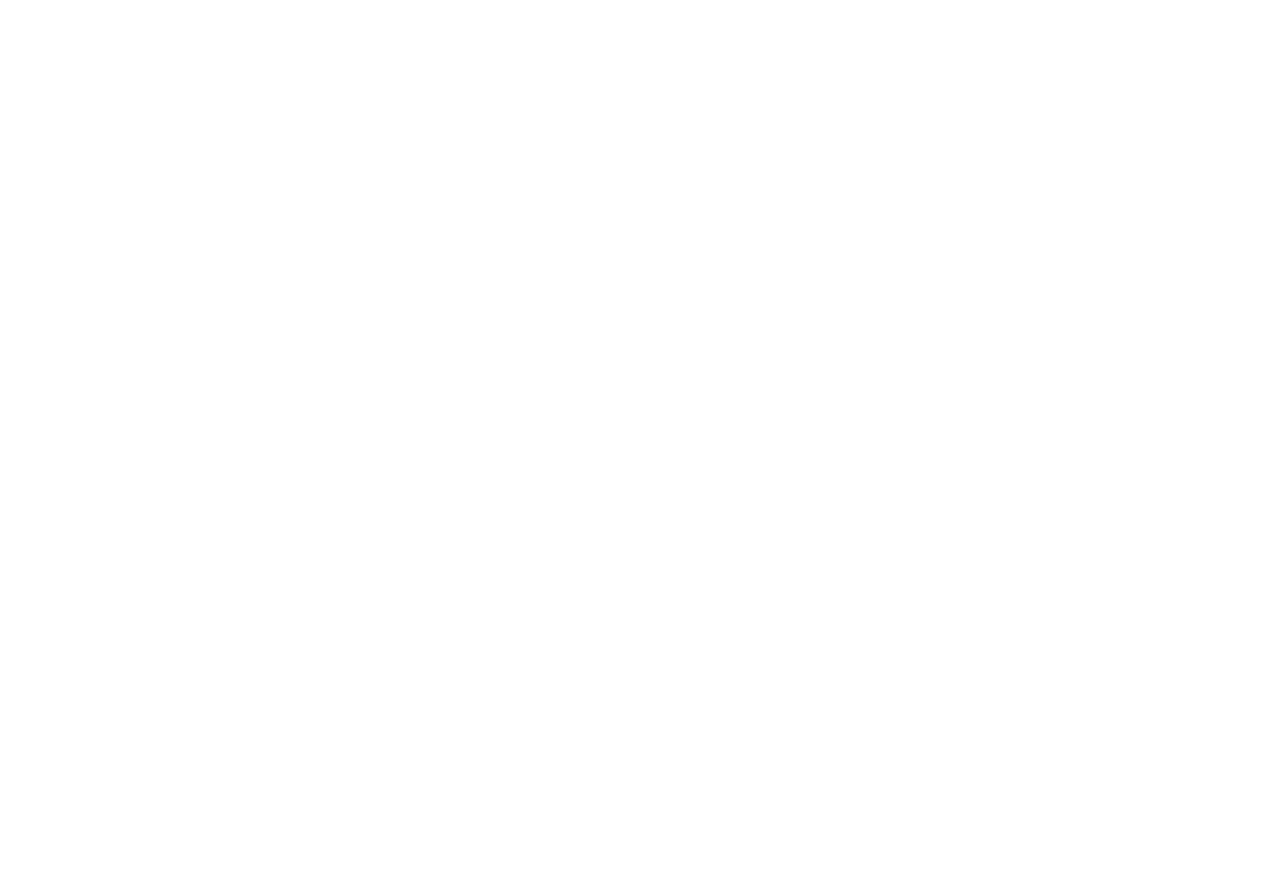
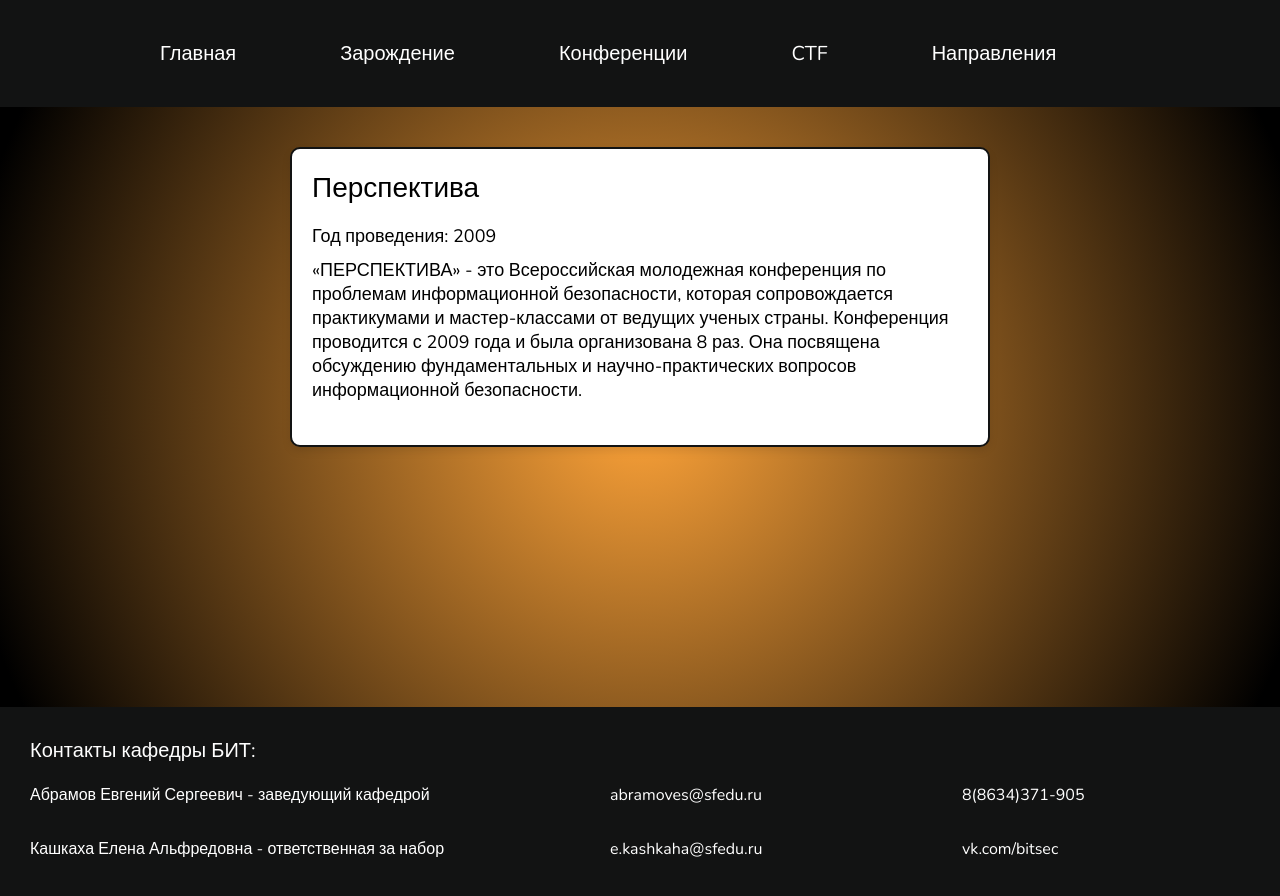
Before and after one commit to Matweqer/History-of-IS, a React (Create React App) app: page /conferences in a window 1280 px wide. Before the commit this address had no page. Shown: the top 896 px of the page. Before the commit the page ends 800 px from the top, so only its background shows below. Built offline with nearby package versions, Linux system fonts and the light colour scheme; no server answers.

Commit message:
feat: add conference page

```diff
--- a/src/App.tsx
+++ b/src/App.tsx
@@ -2,7 +2,7 @@
 import { BrowserRouter, Route, Routes } from 'react-router-dom'
 
 import { DefaultLayout } from 'components'
-import { Bio, Ctf, Origin, Home, Directions } from 'pages'
+import { Bio, Ctf, Origin, Home, Directions, Conferences } from 'pages'
 
 const App: FC = () => {
   return (
@@ -16,7 +16,7 @@
                     <Route path={'/bio'} element={<Bio/>}/>
 
                      <Route path={'/directions'} element={<Directions/>}/>
-                    {/* <Route path={'/conference'} element={<Bio/>}/> */}
+                     <Route path={'/conferences'} element={<Conferences/>}/>
                     {/* <Route path={'/perspective-conference'} element={<Bio/>}/> */}
                     {/* <Route path={'/science'} element={<Bio/>}/> */}
 
--- /dev/null
+++ b/src/models/conferences.ts
@@ -0,0 +1,17 @@
+import { type IConference } from 'types'
+
+export const conferences: IConference[] = [
+  {
+    title: 'Перспектива',
+    year: 2009,
+    description:
+            '«ПЕРСПЕКТИВА» - это Всероссийская молодежная конференция ' +
+            'по проблемам информационной безопасности, которая' +
+            ' сопровождается практикумами и мастер-классами от ведущих' +
+            ' ученых страны. Конференция проводится с 2009 года и была' +
+            ' организована 8 раз. Она посвящена обсуждению фундаментальных ' +
+            'и научно-практических вопросов информационной безопасности.',
+    link: '/conferences/perspective'
+  }
+
+]
--- a/src/models/index.ts
+++ b/src/models/index.ts
@@ -5,3 +5,4 @@
 export * from './achievements'
 export * from './timelineItems'
 export * from './directions'
+export * from './conferences'
--- a/src/models/menuLinks.ts
+++ b/src/models/menuLinks.ts
@@ -11,7 +11,7 @@
   },
   {
     name: 'Конференции',
-    link: '/perspective-conference'
+    link: '/conferences'
   },
   {
     name: 'CTF',
--- a/src/pages/index.ts
+++ b/src/pages/index.ts
@@ -3,3 +3,4 @@
 export * from './Home'
 export * from './Origin'
 export * from './Directions'
+export * from './Сonferences'
--- /dev/null
+++ b/src/pages/Сonferences/index.ts
@@ -0,0 +1 @@
+export * from './Сonferences'
--- /dev/null
+++ b/src/pages/Сonferences/Сonferences.tsx
@@ -0,0 +1,27 @@
+import React, { type FC } from 'react'
+import { Link } from 'react-router-dom'
+
+
+import { conferences } from 'models'
+
+import './сonferences.scss'
+
+
+const Conferences: FC = () => {
+  return (
+        <div className="conferences">
+            {conferences.map((conference, index) => (
+                <Link key={index} to={conference.link}>
+                    <div className="conference">
+                        <h2>{conference.title}</h2>
+                        <p>{`Год проведения: ${conference.year}`}</p>
+                        <p>{conference.description}</p>
+                    </div>
+                </Link>
+
+            ))}
+        </div>
+  )
+}
+
+export { Conferences }
--- /dev/null
+++ b/src/pages/Сonferences/сonferences.scss
@@ -0,0 +1,48 @@
+@import "src/assets/styles/index";
+
+.conferences {
+  display: flex;
+  flex-direction: row;
+  justify-content: space-around;
+  flex-wrap: wrap;
+
+  min-height: 600px;
+  background: radial-gradient(circle, rgba(255,164,57,1) 0%, rgba(0,0,0,1) 97%);
+
+  a {
+    color: black;
+  }
+
+  .conference {
+    background-color: $white;
+    border: 2px solid $dark-grey;
+    border-radius: 10px;
+    padding: 20px;
+    margin: 40px;
+    width: 700px;
+    min-height: 300px;
+    box-shadow: 0 4px 8px rgba(0, 0, 0, 0.1);
+
+    transition: box-shadow 250ms ease-out 0ms, scale 250ms ease-out 0ms;
+
+    h2 {
+      font-size: 28px;
+      margin-bottom: 10px;
+      border-bottom: 2px solid $white;
+      padding-bottom: 5px;
+    }
+
+    p {
+      font-size: 18px;
+      margin-bottom: 10px;
+
+      &:last-child {
+        margin-bottom: 0;
+      }
+    }
+  }
+  .conference:hover {
+    box-shadow: 0 4px 14px rgba(0, 0, 0, 0.55);
+    scale: 1.03;
+  }
+}
--- /dev/null
+++ b/src/types/IConference.ts
@@ -0,0 +1,6 @@
+export interface IConference {
+  title: string
+  year: number
+  description: string
+  link: string
+}
--- a/src/types/index.ts
+++ b/src/types/index.ts
@@ -6,3 +6,4 @@
 export * from './IOverviewBlock'
 export * from './timelineItem'
 export * from './IDirection'
+export * from './IConference'
```
